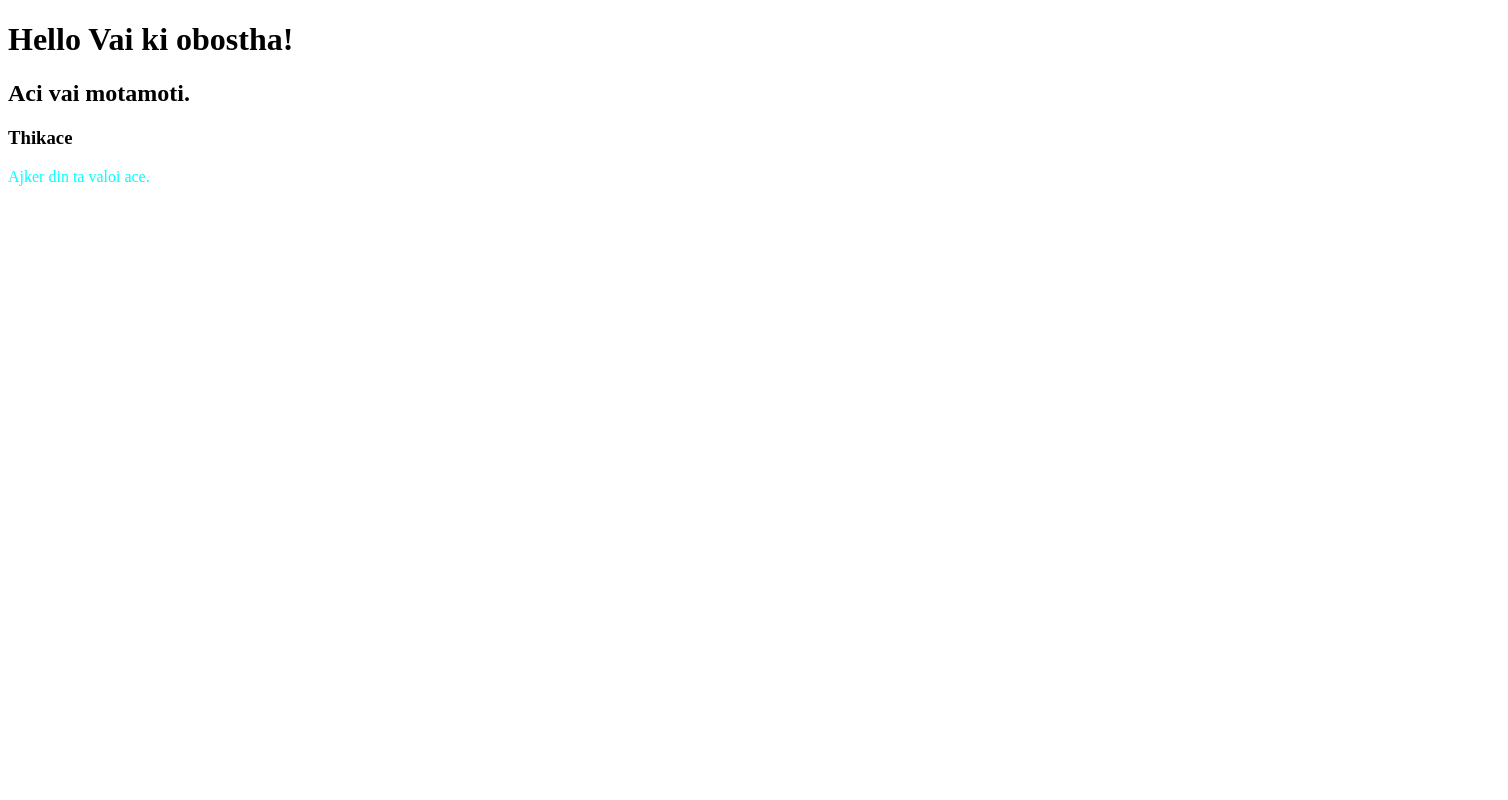
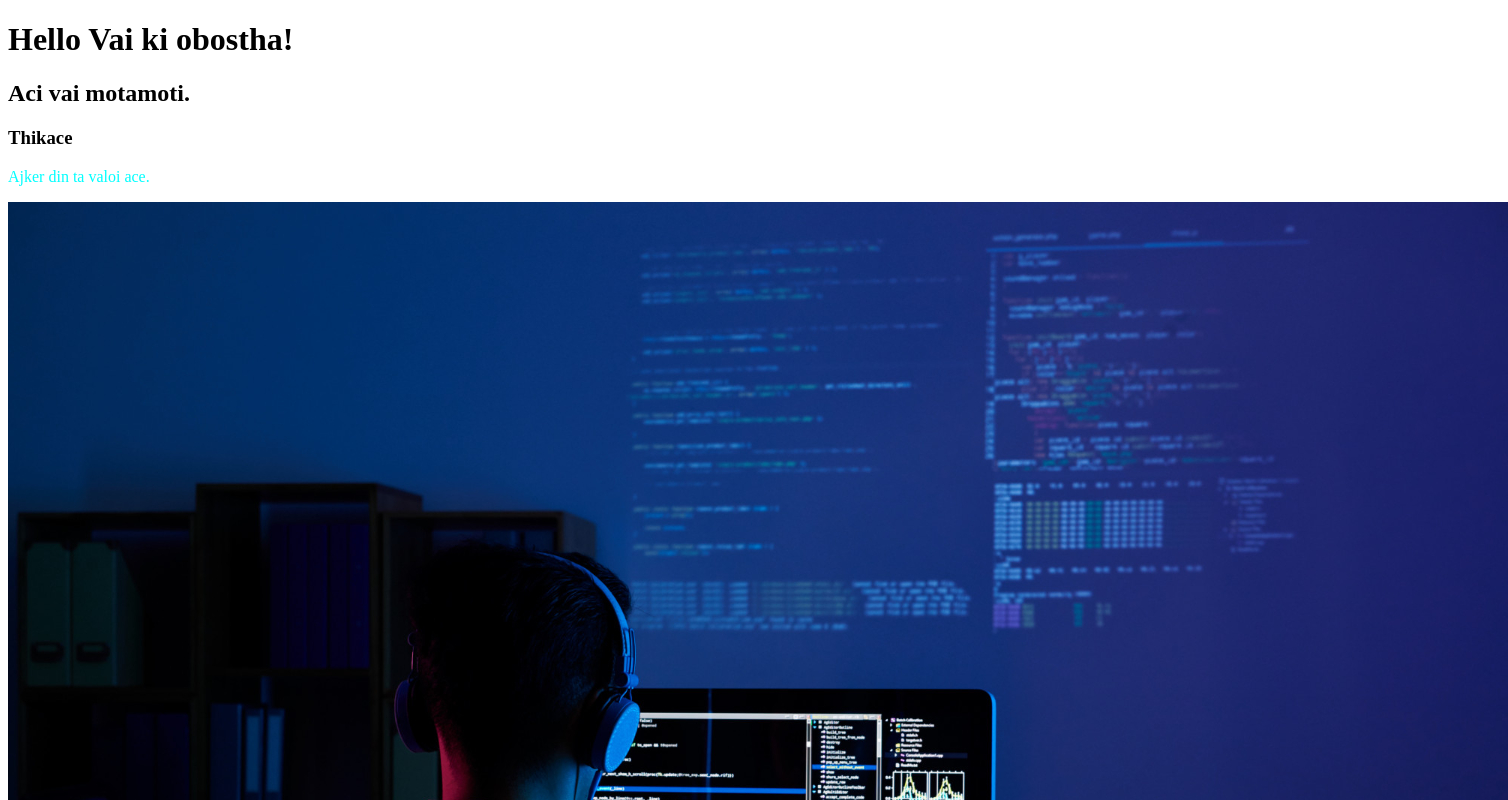
Before and after one commit to nafiuibnemazhar/my-first-repo, a plain HTML site: page index.html in a window 1280 px wide. Shown: the top 800 px of the page, 1508 px wide, since content can reach past the window. Drawn offline with Linux system fonts and the light colour scheme.

Commit message:
photo added

```diff
--- a/index.html
+++ b/index.html
@@ -11,5 +11,6 @@
     <h2>Aci vai motamoti.</h2>
     <h3>Thikace</h3>
     <p>Ajker din ta valoi ace.</p>
+    <img src="coderPro.jpg" alt="coder" />
   </body>
 </html>
```
Also changed, not shown: coderPro.jpg (added).
